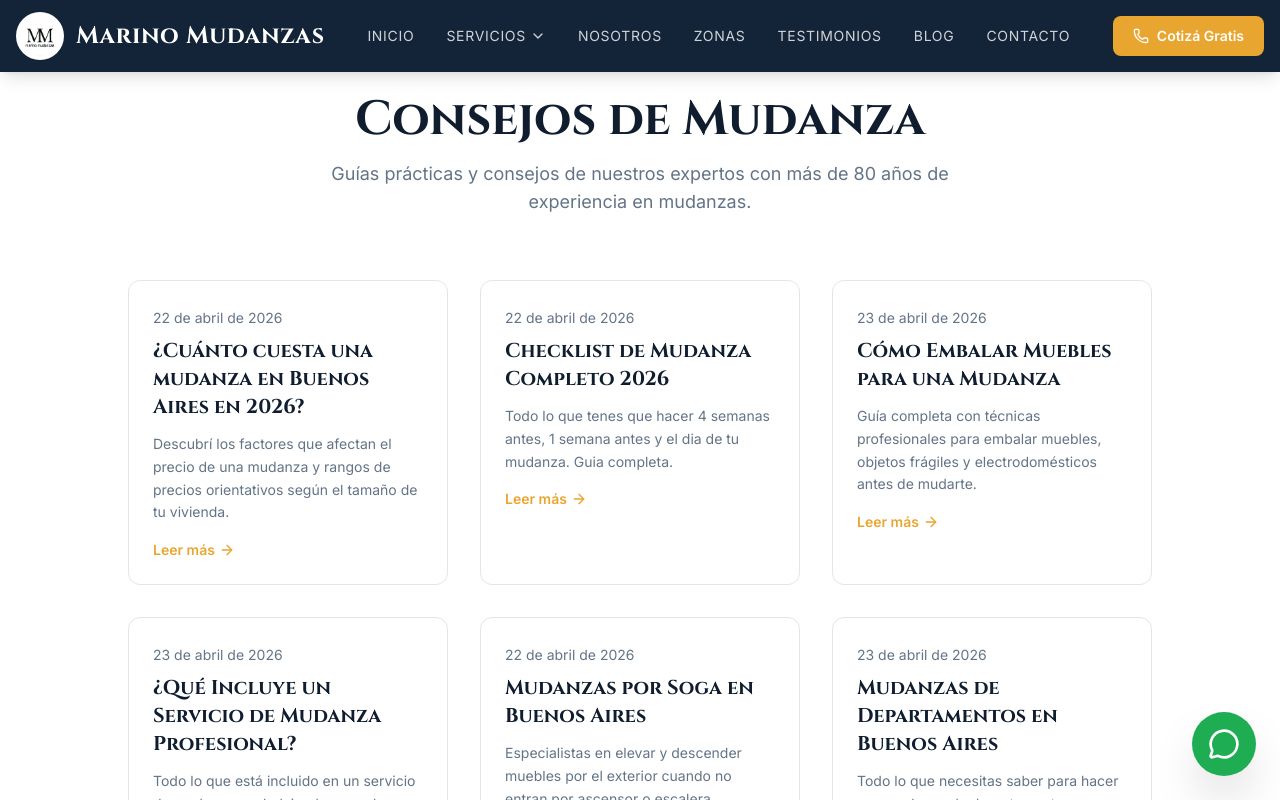
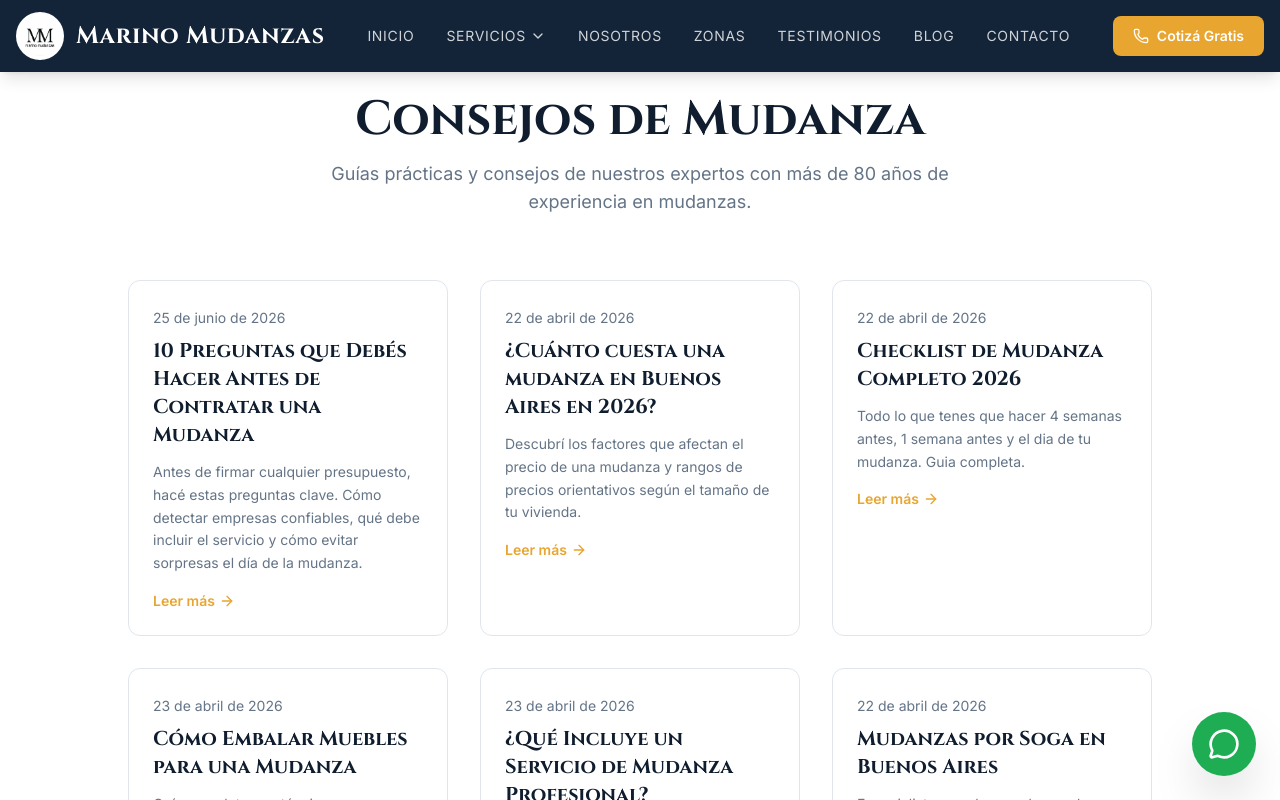
Before and after one commit to Lukaku55/marinomudanzas-next, a Next.js app: page /blog in a window 1280 px wide. Shown: the top 800 px of the page. Built offline with nearby package versions, Linux system fonts and the light colour scheme.

Commit message:
seo: blog index — add que-preguntar-antes-de-contratar-mudanza entry

```diff
--- a/app/blog/page.tsx
+++ b/app/blog/page.tsx
@@ -12,6 +12,7 @@ import WhatsAppButton from "@/components/WhatsAppButton";
 import { ArrowRight } from "lucide-react";
 
 const articles = [
+  { slug: "que-preguntar-antes-de-contratar-mudanza", title: "10 Preguntas que Debés Hacer Antes de Contratar una Mudanza", excerpt: "Antes de firmar cualquier presupuesto, hacé estas preguntas clave. Cómo detectar empresas confiables, qué debe incluir el servicio y cómo evitar sorpresas el día de la mudanza.", date: "2026-06-25" },
   { slug: "cuanto-cuesta-mudanza-buenos-aires", title: "¿Cuánto cuesta una mudanza en Buenos Aires en 2026?", excerpt: "Descubrí los factores que afectan el precio de una mudanza y rangos de precios orientativos según el tamaño de tu vivienda.", date: "2026-04-22" },
   { slug: "checklist-mudanza", title: "Checklist de Mudanza Completo 2026", excerpt: "Todo lo que tenes que hacer 4 semanas antes, 1 semana antes y el dia de tu mudanza. Guia completa.", date: "2026-04-22" },
   { slug: "como-embalar-muebles-mudanza", title: "Cómo Embalar Muebles para una Mudanza", excerpt: "Guía completa con técnicas profesionales para embalar muebles, objetos frágiles y electrodomésticos antes de mudarte.", date: "2026-04-23" },
```
